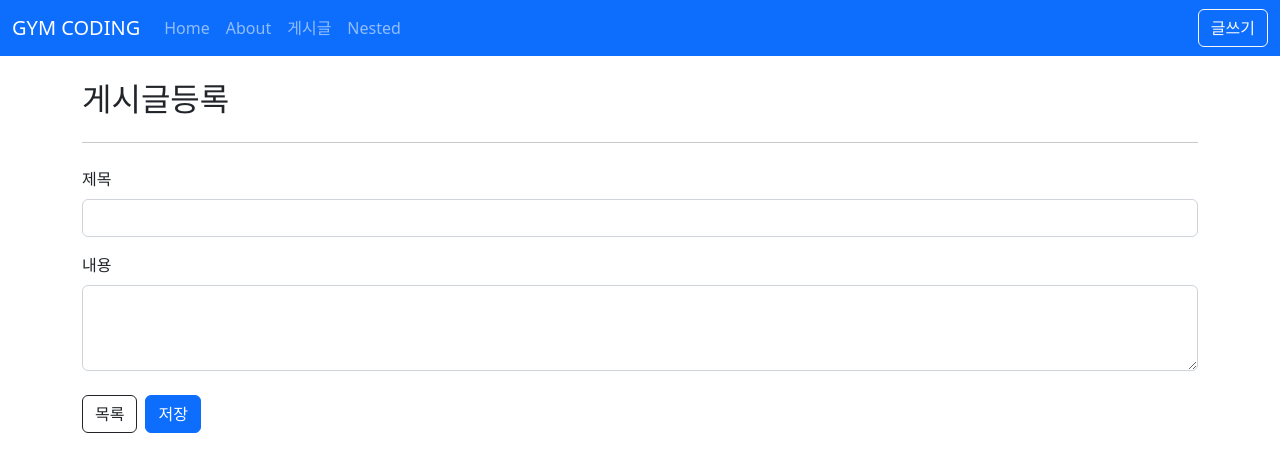
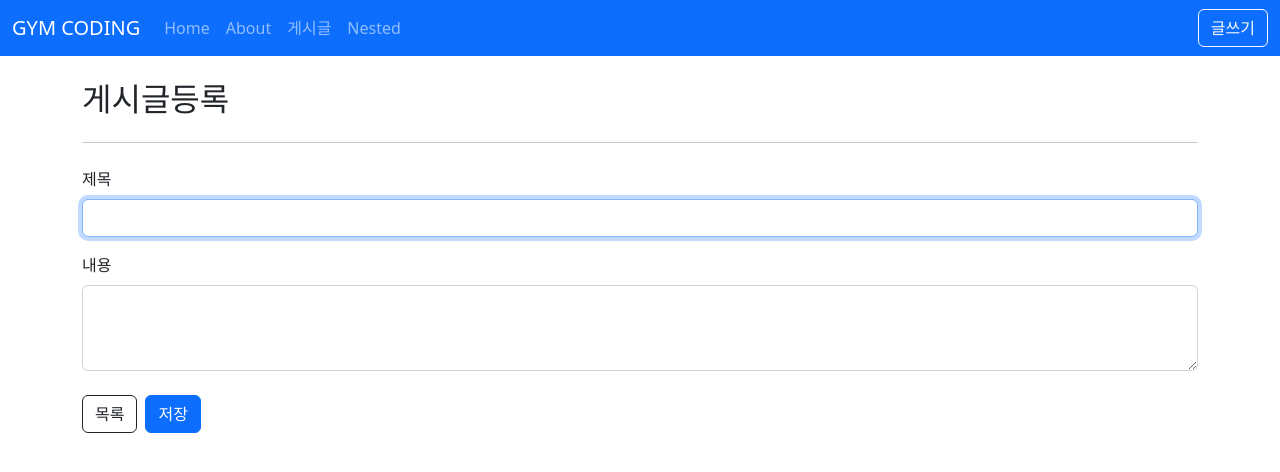
Before and after one commit to leegyuseung/vue3-posts, a Vue app: page /posts/create in a window 1280 px wide. Shown: the top 472 px of the page. Built offline with nearby package versions, Linux system fonts and the light colour scheme.

Commit message:
custom directive 등록

```diff
--- a/src/components/posts/PostForm.vue
+++ b/src/components/posts/PostForm.vue
@@ -3,6 +3,8 @@
     <div class="mb-3">
       <label for="title" class="form-label"> 제목</label>
       <input
+        v-focus
+        v-color="'blue'"
         :value="title"
         @input="$emit('update:title', $event.target.value)"
         type="text"
@@ -27,6 +29,11 @@
 </template>
 
 <script setup>
+const vFocus = {
+  mounted: (el) => {
+    el.focus();
+  },
+};
 defineProps({
   title: String,
   content: String,
--- /dev/null
+++ b/src/directives/color.js
@@ -0,0 +1,5 @@
+function color(el, binding) {
+  el.style.color = binding.value;
+}
+
+export default color;
--- /dev/null
+++ b/src/directives/focus.js
@@ -0,0 +1,5 @@
+export default {
+  mounted: (el) => {
+    el.focus();
+  },
+};
--- /dev/null
+++ b/src/plugins/global-directives.js
@@ -0,0 +1,7 @@
+import focus from "@/directives/focus";
+export default {
+  install(app) {
+    app.directive("focus", focus);
+    app.directive("focus", focus);
+  },
+};
--- a/src/views/posts/PostCreateView.vue
+++ b/src/views/posts/PostCreateView.vue
@@ -1,8 +1,9 @@
 <template>
   <div>
-    <h2>게시글등록</h2>
+    <h2 @click="visibleForm = !visibleForm">게시글등록</h2>
     <hr class="my-4" />
     <PostForm
+      v-if="visibleForm"
       v-model:title="form.title"
       v-model:content="form.content"
       @submit.prevent="save"
@@ -31,6 +32,7 @@
 const goListPage = () => {
   router.push({ name: "PostList" });
 };
+const visibleForm = ref(true);
 const save = () => {
   try {
     createPost({
```
Also changed, not shown: src/main.js (+5 -3 lines).
